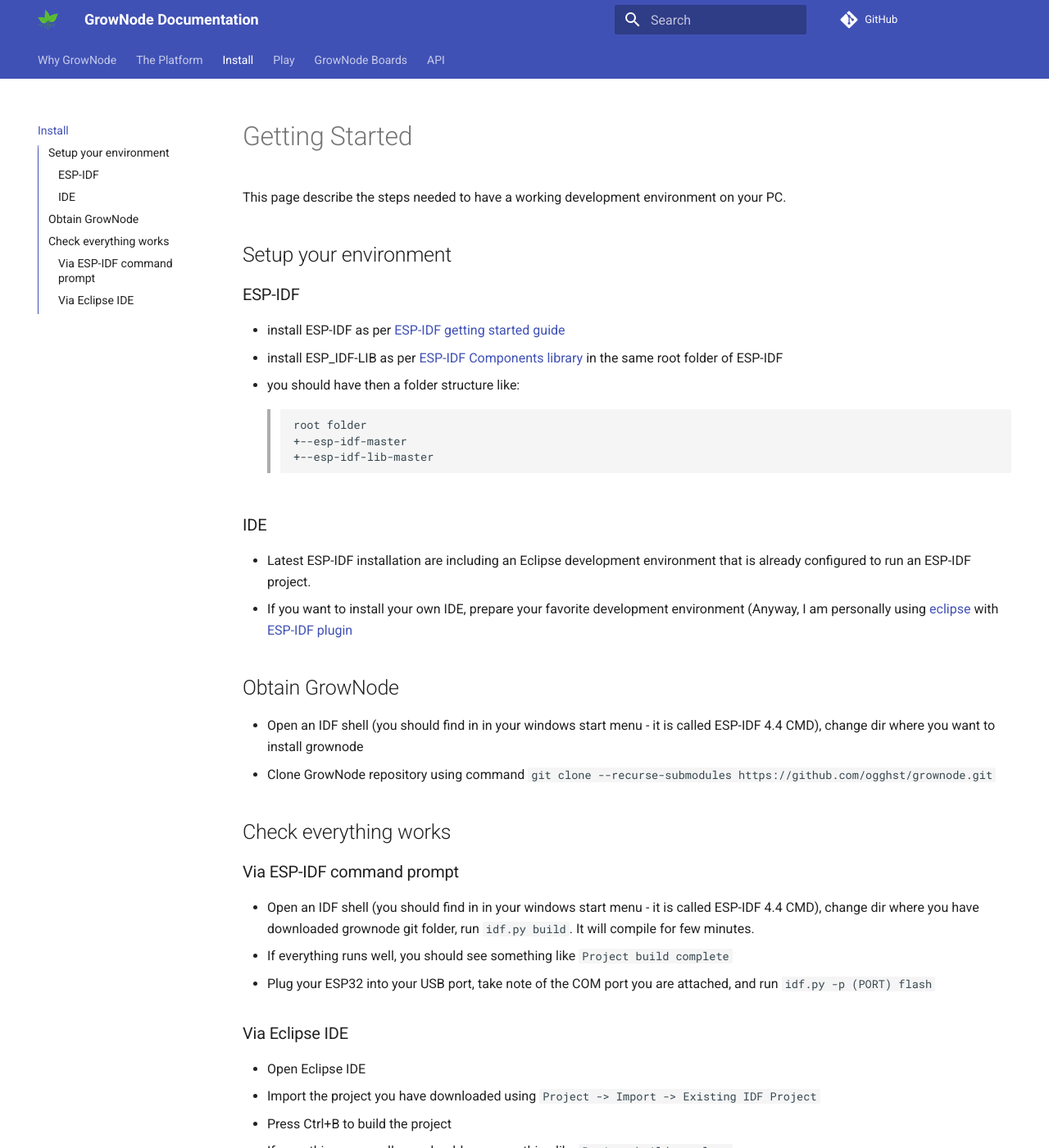
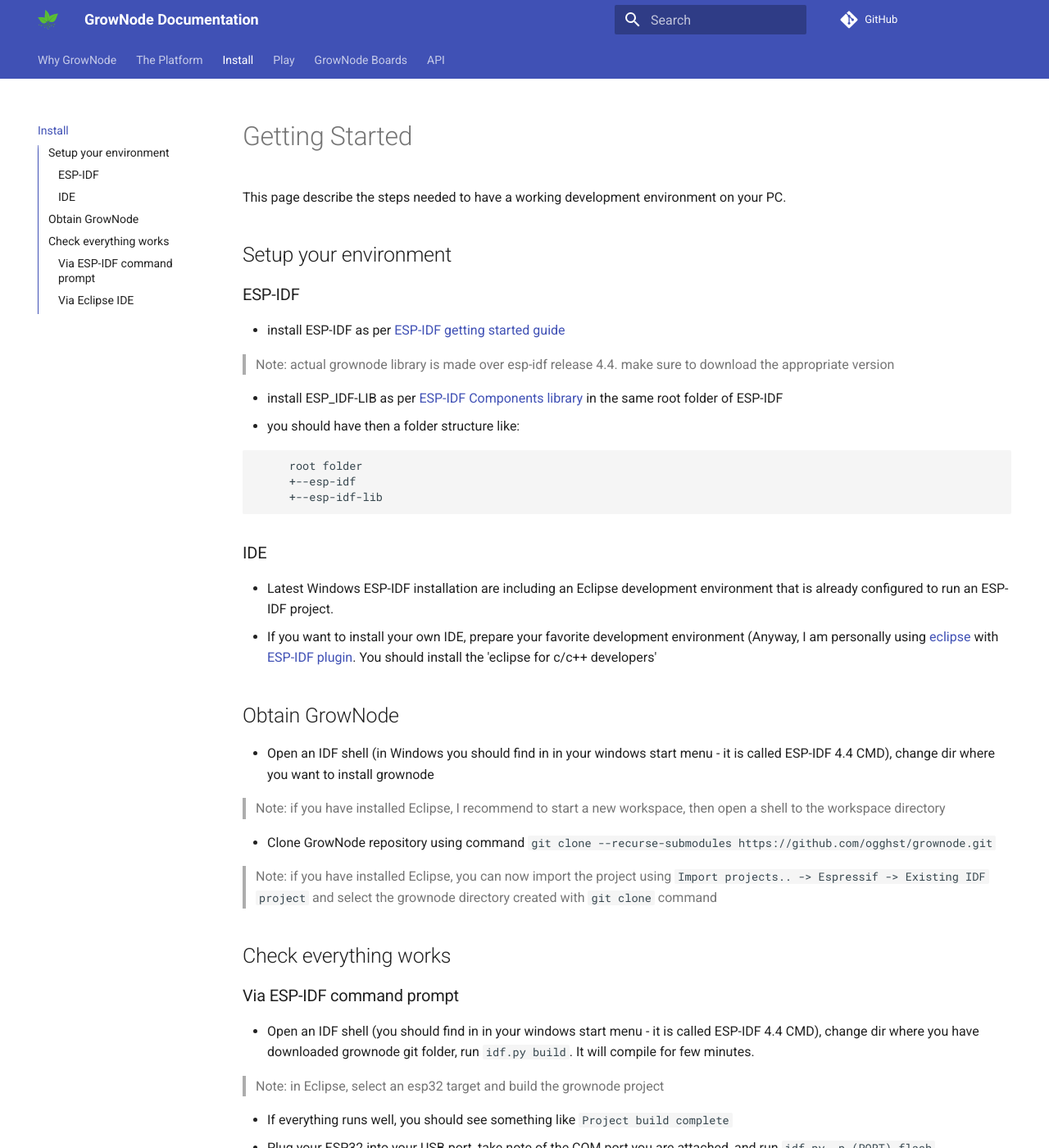
Before and after one commit to ogghst/grownode, an MkDocs documentation site: the page built from docs/start.md, in a window 1280 px wide and 1400 px high. Shown: the whole window at 82% size. Built offline with MkDocs 1.6.1 and Material for MkDocs 9.7.7, drawn with Linux system fonts in a browser that asks for light colours; comment, search, counter and statistics services are not loaded; old or Windows-style settings are respelled for this version of MkDocs.

Commit message:
updated installation docs and cmakelists

````diff
--- a/CMakeLists.txt
+++ b/CMakeLists.txt
@@ -2,10 +2,10 @@
 # CMakeLists in this exact order for cmake to work correctly
 cmake_minimum_required(VERSION 3.5)
 
-set(ENV{IDF_LIB_PATH} $ENV{IDF_PATH}/../esp-idf-lib-master/components)
+set(ENV{IDF_LIB_PATH} $ENV{IDF_PATH}/../esp-idf-lib/components)
 
 set(EXTRA_COMPONENT_DIRS $ENV{IDF_LIB_PATH})
 
 include($ENV{IDF_PATH}/tools/cmake/project.cmake)
 
-project(GrowNode_HB2)
+project(grownode)
--- a/docs/start.md
+++ b/docs/start.md
@@ -7,26 +7,41 @@
 ### ESP-IDF
 
  - install ESP-IDF as per [ESP-IDF getting started guide](https://docs.espressif.com/projects/esp-idf/en/latest/esp32/get-started/)
+
+ > Note: actual grownode library is made over esp-idf release 4.4. make sure to download the appropriate version
+
  - install ESP_IDF-LIB as per [ESP-IDF Components library](https://github.com/UncleRus/esp-idf-lib) in the same root folder of ESP-IDF
  - you should have then a folder structure like:
->     root folder
->     +--esp-idf-master
->     +--esp-idf-lib-master
+
+```
+     root folder
+     +--esp-idf
+     +--esp-idf-lib
+```
 
 ### IDE
- - Latest ESP-IDF installation are including an Eclipse development environment that is already configured to run an ESP-IDF project.
- - If you want to install your own IDE, prepare your favorite development environment (Anyway, I am personally using [eclipse](https://www.eclipse.org/downloads/) with [ESP-IDF plugin](https://github.com/espressif/idf-eclipse-plugin/blob/master/README.md)
+
+ - Latest Windows ESP-IDF installation are including an Eclipse development environment that is already configured to run an ESP-IDF project.
+ - If you want to install your own IDE, prepare your favorite development environment (Anyway, I am personally using [eclipse](https://www.eclipse.org/downloads/) with [ESP-IDF plugin](https://github.com/espressif/idf-eclipse-plugin/blob/master/README.md). You should install the 'eclipse for c/c++ developers'
 
 ## Obtain GrowNode
 
- - Open an IDF shell (you should find in in your windows start menu - it is called ESP-IDF 4.4 CMD), change dir where you want to install grownode
+ - Open an IDF shell (in Windows you should find in in your windows start menu - it is called ESP-IDF 4.4 CMD), change dir where you want to install grownode
+
+  > Note: if you have installed Eclipse, I recommend to start a new workspace, then open a shell to the workspace directory
+
  - Clone GrowNode repository using command `git clone --recurse-submodules https://github.com/ogghst/grownode.git`
+
+  > Note: if you have installed Eclipse, you can now import the project using `Import projects.. -> Espressif -> Existing IDF project` and select the grownode directory created with `git clone` command
 
 ## Check everything works
 
 ### Via ESP-IDF command prompt
 
  - Open an IDF shell (you should find in in your windows start menu - it is called ESP-IDF 4.4 CMD), change dir where you have downloaded grownode git folder, run `idf.py build`. It will compile for few minutes.
+
+   > Note: in Eclipse, select an esp32 target and build the grownode project
+
  - If everything runs well, you should see something like `Project build complete`
  - Plug your ESP32 into your USB port, take note of the COM port you are attached, and run `idf.py -p (PORT) flash`
 
````
